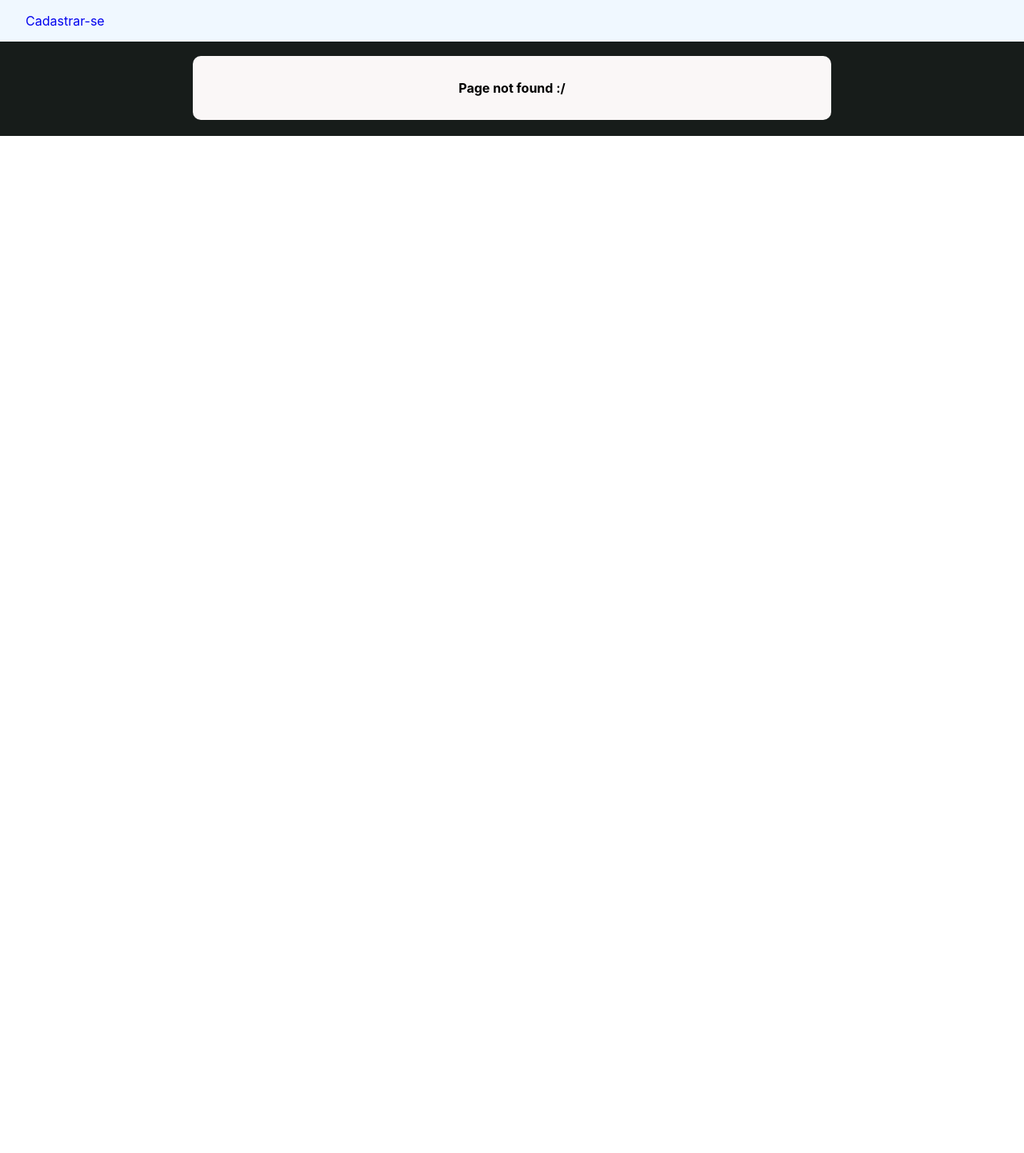
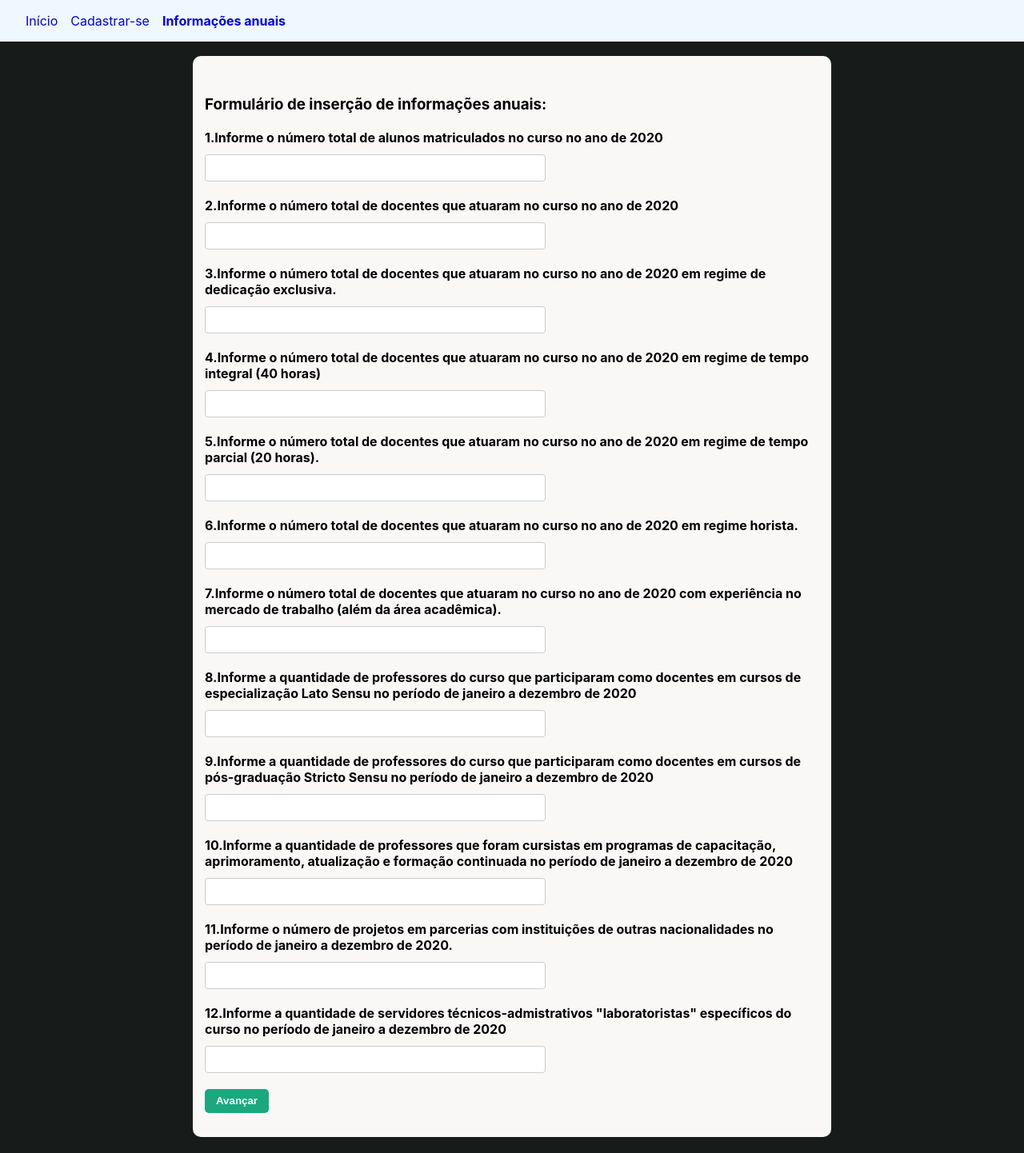
Before and after one commit to joaolucas2012/global-academic-planner, a React (Create React App) app: page /yearinfo in a window 1280 px wide. Before the commit this address had no page. Shown: the whole page at 80% size. Before the commit the page ends 800 px from the top, so only its background shows below. Built offline with nearby package versions, Linux system fonts and the light colour scheme.

Commit message:
feature: update project with new pages and routes

```diff
--- a/src/App.js
+++ b/src/App.js
@@ -1,12 +1,13 @@
 import "./App.css";
 import { Routes, Route } from "react-router-dom";
+import { Navbar } from "./components/Navbar";
 import { Home } from "./pages/Home";
 import { RegisterInstitution } from "./pages/RegisterInstitution";
 import { RegisterCampi } from "./pages/RegisterCampi";
 import { NoMatch } from "./pages/NoMatch";
-import { Navbar } from "./components/Navbar";
-import RegisterCourse from "./pages/RegisterCourse";
-import CourseQuestion from "./pages/CourseQuestion";
+import { RegisterYearInfo } from "./pages/RegisterYearInfo";
+import { RegisterCourse } from "./pages/RegisterCourse";
+import { CourseQuestion } from "./pages/CourseQuestion";
 
 function App() {
   return (
@@ -14,10 +15,11 @@ function App() {
       <Navbar />
       <Routes>
         <Route path="/" element={<Home />} />
-        <Route path="register" element={<RegisterInstitution />} />
+        <Route path="registerinstitution" element={<RegisterInstitution />} />
         <Route path="registercampi" element={<RegisterCampi />} />
         <Route path="coursequestion" element={<CourseQuestion />} />
         <Route path="registercourse" element={<RegisterCourse />} />
+        <Route path="yearinfo" element={<RegisterYearInfo />} />
         <Route path="*" element={<NoMatch />} />
       </Routes>
     </>
--- /dev/null
+++ b/src/components/Button/index.jsx
@@ -0,0 +1,8 @@
+import React from 'react'
+import { StyledButton } from './styles'
+
+export function Button(props, ...rest) {
+  return (
+    <StyledButton type='submit' className='button' {...rest}>{props.children}</StyledButton>
+  )
+}
--- /dev/null
+++ b/src/components/Button/styles.jsx
@@ -0,0 +1,11 @@
+import styled from "styled-components";
+
+export const StyledButton = styled.button`
+  width: 80px;
+  height: 30px;
+  background-color: rgb(27, 168, 126);
+  color: white;
+  border-radius: 5px;
+  font-weight: bold;
+  border: none;
+`;
--- a/src/components/Navbar/index.jsx
+++ b/src/components/Navbar/index.jsx
@@ -11,7 +11,9 @@ export const Navbar = () => {
   }
   return (
     <FixedNav>
-      <NavLink style={navLinkStyles} to='/register'>Cadastrar-se</NavLink>
+      <NavLink style={navLinkStyles} to='/'>Início</NavLink>
+      <NavLink style={navLinkStyles} to='/registerinstitution'>Cadastrar-se</NavLink>
+      <NavLink style={navLinkStyles} to='/yearinfo'>Informações anuais</NavLink>
     </FixedNav>
   )
 }
--- a/src/pages/CourseQuestion.jsx
+++ b/src/pages/CourseQuestion.jsx
@@ -4,8 +4,9 @@ import { Formik, Form } from 'formik';
 import * as Yup from 'yup';
 import FormikControl from '../components/FormComponents/FormikControl';
 import { Centralizer } from '../components/Centralizer'
+import { Button } from '../components/Button'
 
-function CourseQuestion() {
+export function CourseQuestion() {
   const options = [
     { key: 'Sim', value: 'yesmoc' },
     { key: 'Não', value: 'notmoc' },
@@ -35,7 +36,7 @@ function CourseQuestion() {
                 name='course_question'
                 options={options}
               />
-              <button type='submit' className='button' disabled={!formik.isValid}>Avançar</button>
+              <Button disabled={!formik.isValid}>Avançar</Button>
             </Form>
           }
         }
@@ -43,5 +44,3 @@ function CourseQuestion() {
     </Centralizer>
   )
 }
-
-export default CourseQuestion
--- a/src/pages/Home.jsx
+++ b/src/pages/Home.jsx
@@ -1,11 +1,11 @@
 import React from 'react'
 import { Centralizer } from '../components/Centralizer'
 
-export const Home = () => {
+export function Home() {
   return (
     <Centralizer>
-      <h3>Welcome!</h3>
-      <p>Please, navigate into the nav links to see all the different forms validated with Formik and Yup! I hope you enjoy this application!</p>
+      <h3>Bem vindo!</h3>
+      <p>O Global Academic Planner te oferece tudo que é necessário para te ajudar a organizar e aprimorar os cursos de sua instituição!</p>
     </Centralizer>
   )
 }
--- a/src/pages/NoMatch.jsx
+++ b/src/pages/NoMatch.jsx
@@ -1,6 +1,6 @@
 import React from 'react';
 import { Centralizer } from '../components/Centralizer'
 
-export const NoMatch = () => {
+export function NoMatch() {
   return <Centralizer><b>Page not found :/</b></Centralizer>
 }
--- a/src/pages/RegisterCampi.jsx
+++ b/src/pages/RegisterCampi.jsx
@@ -4,6 +4,7 @@ import { Formik, Form } from 'formik';
 import * as Yup from 'yup';
 import FormikControl from '../components/FormComponents/FormikControl';
 import { Centralizer } from '../components/Centralizer';
+import { Button } from '../components/Button';
 
 export function RegisterCampi() {
   const options = [
@@ -115,7 +116,7 @@ export function RegisterCampi() {
                 options={options}
               />
 
-              <button type='submit' className='button' disabled={!formik.isValid}>Avançar</button>
+              <Button disabled={!formik.isValid}>Avançar</Button>
             </Form>
           }
         }
--- a/src/pages/RegisterCourse.jsx
+++ b/src/pages/RegisterCourse.jsx
@@ -4,8 +4,18 @@ import { Formik, Form } from 'formik';
 import * as Yup from 'yup';
 import FormikControl from '../components/FormComponents/FormikControl';
 import { Centralizer } from '../components/Centralizer';
+import { Button } from '../components/Button'
 
-export default function RegisterCourse() {
+export function RegisterCourse() {
+  const dropdownOptions = [
+    { key: 'Selecione um conceito', value: '' },
+    { key: '1', value: '1' },
+    { key: '2', value: '2' },
+    { key: '3', value: '3' },
+    { key: '4', value: '4' },
+    { key: '5', value: '5' },
+    { key: 'SC', value: 'SC' },
+  ]
   const initialValues = {
     course_name: '',
     course_code: '',
@@ -28,7 +38,7 @@ export default function RegisterCourse() {
     investment: Yup.string().required("Obrigatório"),
     course_coordinator: Yup.string().required("Obrigatório"),
     course_coordinator_curriculum: Yup.string().required("Obrigatório"),
-    course_coordinator_email: Yup.string().required("Obrigatório"),
+    course_coordinator_email: Yup.string().email("Formato de email inválido").required("Obrigatório"),
   })
   // const navigate = useNavigate()
   const onSubmit = values => {
@@ -62,10 +72,10 @@ export default function RegisterCourse() {
                 name='course_modality'
               />
               <FormikControl
-                control='input'
-                type='text'
+                control='select'
                 label='4.Conceito ENADE obtido na última avaliação:'
                 name='enade_concept'
+                options={dropdownOptions}
               />
               <FormikControl
                 control='input'
@@ -100,12 +110,12 @@ export default function RegisterCourse() {
               />
               <FormikControl
                 control='input'
-                type='text'
+                type='email'
                 label='10.E-mail do coordenador do curso'
                 name='course_coordinator_email'
               />
 
-              <button type='submit' className='button' disabled={!formik.isValid}>Avançar</button>
+              <Button disabled={!formik.isValid}>Cadastrar</Button>
             </Form>
           }
         }
--- a/src/pages/RegisterInstitution.jsx
+++ b/src/pages/RegisterInstitution.jsx
@@ -4,6 +4,7 @@ import { Formik, Form } from 'formik';
 import * as Yup from 'yup';
 import FormikControl from '../components/FormComponents/FormikControl';
 import { Centralizer } from '../components/Centralizer';
+import { Button } from '../components/Button';
 
 export function RegisterInstitution() {
   const options = [
@@ -118,7 +119,7 @@ export function RegisterInstitution() {
                   options={options}
                 />
 
-                <button type='submit' className='button' disabled={!formik.isValid}>Avançar</button>
+                <Button disabled={!formik.isValid}>Avançar</Button>
               </Form>
             }
           }
--- /dev/null
+++ b/src/pages/RegisterYearInfo.jsx
@@ -0,0 +1,131 @@
+import React from 'react';
+import { useNavigate } from 'react-router-dom'
+import { Formik, Form } from 'formik';
+import * as Yup from 'yup';
+import FormikControl from '../components/FormComponents/FormikControl';
+import { Centralizer } from '../components/Centralizer';
+import { Button } from '../components/Button';
+
+export function RegisterYearInfo() {
+  const initialValues = {
+    classmates_number: '',
+    teachers_number: '',
+    teachers_exclusive_dedication_number: '',
+    teachers_full_time_number: '',
+    teachers_part_time_number: '',
+    teachers_hourly_regime_number: '',
+    teachers_with_working_experience_number: '',
+    teachers_lato_sensu_number: '',
+    teachers_stricto_sensu_number: '',
+    teachers_with_training_programs_number: '',
+    projects_with_partnerships_number: '',
+    technical_administrative_servers_number: '',
+  }
+  const validationSchema = Yup.object({
+    classmates_number: Yup.string().required("Obrigatório"),
+    teachers_number: Yup.string().required("Obrigatório"),
+    teachers_exclusive_dedication_number: Yup.string().required("Obrigatório"),
+    teachers_full_time_number: Yup.string().required("Obrigatório"),
+    teachers_part_time_number: Yup.string().required("Obrigatório"),
+    teachers_hourly_regime_number: Yup.string().required("Obrigatório"),
+    teachers_with_working_experience_number: Yup.string().required("Obrigatório"),
+    teachers_lato_sensu_number: Yup.string().required("Obrigatório"),
+    teachers_stricto_sensu_number: Yup.string().required("Obrigatório"),
+    teachers_with_training_programs_number: Yup.string().required("Obrigatório"),
+    projects_with_partnerships_number: Yup.string().required("Obrigatório"),
+    technical_administrative_servers_number: Yup.string().required("Obrigatório"),
+  })
+  const navigate = useNavigate()
+  const onSubmit = values => {
+    console.log('Form data', values)
+    navigate('/')
+  }
+
+  return (
+    <Centralizer>
+      <Formik initialValues={initialValues} validationSchema={validationSchema} onSubmit={onSubmit}>
+        {
+          formik => {
+            return <Form>
+              <h3>Formulário de inserção de informações anuais:</h3>
+              <FormikControl
+                control='input'
+                type='text'
+                label='1.Informe o número total de alunos matriculados no curso no ano de 2020'
+                name='classmates_number'
+              />
+              <FormikControl
+                control='input'
+                type='text'
+                label='2.Informe o número total de docentes que atuaram no curso no ano de 2020'
+                name='teachers_number'
+              />
+              <FormikControl
+                control='input'
+                type='text'
+                label='3.Informe o número total de docentes que atuaram no curso no ano de 2020 em regime de dedicação exclusiva.'
+                name='teachers_exclusive_dedication_number'
+              />
+              <FormikControl
+                control='input'
+                type='text'
+                label='4.Informe o número total de docentes que atuaram no curso no ano de 2020 em regime de tempo integral (40 horas)'
+                name='teachers_full_time_number'
+              />
+              <FormikControl
+                control='input'
+                type='text'
+                label='5.Informe o número total de docentes que atuaram no curso no ano de 2020 em regime de tempo parcial (20 horas).'
+                name='teachers_part_time_number'
+              />
+              <FormikControl
+                control='input'
+                type='text'
+                label='6.Informe o número total de docentes que atuaram no curso no ano de 2020 em regime horista.'
+                name='teachers_hourly_regime_number'
+              />
+              <FormikControl
+                control='input'
+                type='text'
+                label='7.Informe o número total de docentes que atuaram no curso no ano de 2020 com experiência no mercado de trabalho (além da área acadêmica).'
+                name='teachers_with_working_experience_number'
+              />
+              <FormikControl
+                control='input'
+                type='text'
+                label='8.Informe a quantidade de professores do curso que participaram como docentes em cursos de especialização Lato Sensu no período de janeiro a dezembro de 2020'
+                name='teachers_lato_sensu_number'
+              />
+              <FormikControl
+                control='input'
+                type='text'
+                label='9.Informe a quantidade de professores do curso que participaram como docentes em cursos de pós-graduação Stricto Sensu no período de janeiro a dezembro de 2020'
+                name='teachers_stricto_sensu_number'
+              />
+              <FormikControl
+                control='input'
+                type='text'
+                label='10.Informe a quantidade de professores que foram cursistas em programas de capacitação, aprimoramento, atualização e formação continuada no período de janeiro a dezembro de 2020'
+                name='teachers_with_training_programs_number'
+              />
+              <FormikControl
+                control='input'
+                type='text'
+                label='11.Informe o número de projetos em parcerias com instituições de outras nacionalidades no período de janeiro a dezembro de 2020.'
+                name='projects_with_partnerships_number'
+              />
+              <FormikControl
+                control='input'
+                type='text'
+                label='12.Informe a quantidade de servidores técnicos-admistrativos "laboratoristas" específicos do curso no período de janeiro a dezembro de 2020'
+                name='technical_administrative_servers_number'
+              />
+
+              <Button disabled={!formik.isValid}>Avançar</Button>
+            </Form>
+          }
+        }
+      </Formik>
+    </Centralizer>
+  )
+}
```
